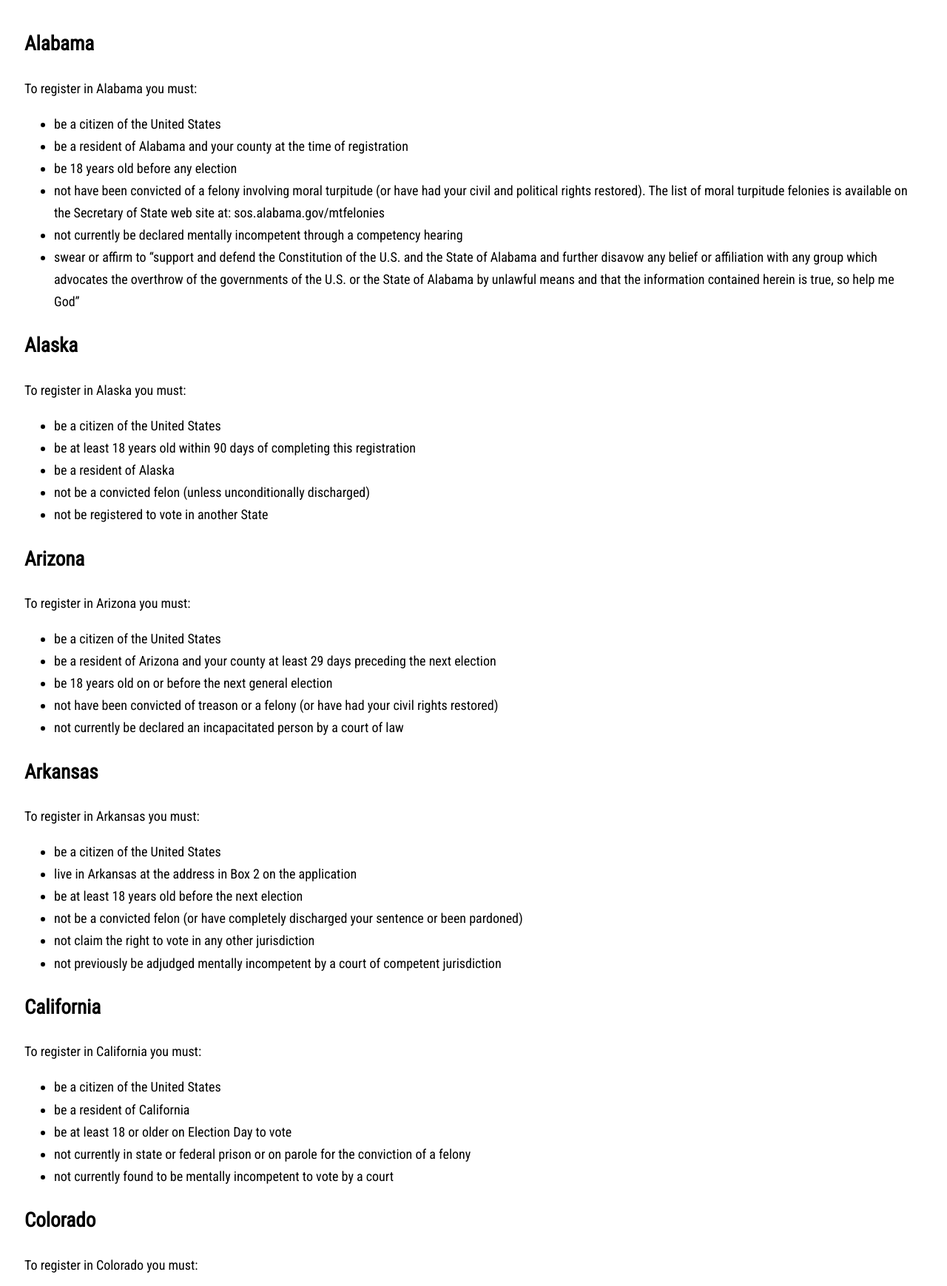
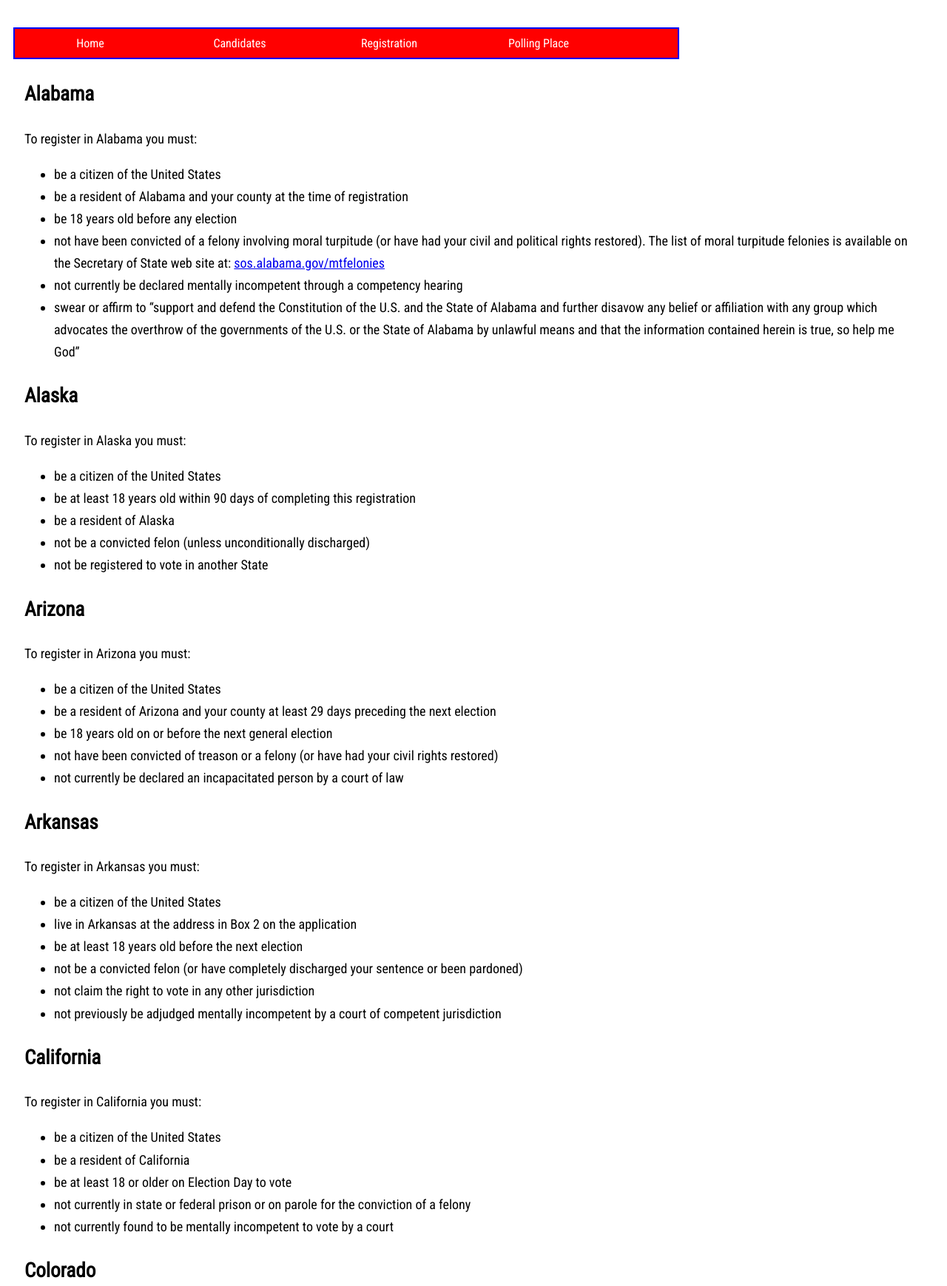
Before and after one commit to minestronesoprano/politips, a Python web app: template templates/register.html in a window 1280 px wide. Shown: the part 181-1920 px from the top of the page at 74% size. Run offline with Jinja, Linux system fonts and the light colour scheme; the template is opened without the code that fills it, so the values that code supplies are empty.

Commit message:
Added a navigation bar

```diff
--- a/templates/register.css
+++ b/templates/register.css
@@ -15,3 +15,31 @@ body{
   font-family: 'Roboto Condensed', sans-serif;
   margin: 25px 25px 25px 25px;
 }
+
+#navigation{
+  margin: 10px;
+  width: 900px;
+}
+
+#navigation ul{
+list-style-type:none;
+margin: 0;
+padding: 0;
+overflow: hidden;
+background-color: red;
+border: 2px solid blue;
+}
+
+#navigation li{
+  float: left;
+  width: 200px;
+  margin-left: 2px;
+}
+
+#navigation li a{
+  display: block;
+  color: white;
+  text-align: center;
+  padding: 10px 16px;
+  text-decoration: none;
+}
--- a/templates/register.html
+++ b/templates/register.html
@@ -11,6 +11,13 @@
     <h1>Registering To Vote</h1>
     <h2>Voter Registration Rules</h2>
   </section>
+  <section id="navigation">
+  <ul>
+    <li><a href="">Home</a></li>
+    <li><a href="">Candidates</a></li>
+    <li><a href="">Registration</a></li>
+    <li><a href="">Polling Place</a></li>
+    </section>
     <section id="registration-rules">
     <p> </p>
     <h1>Alabama</h1>
@@ -20,7 +27,7 @@
       <li> be a resident of Alabama and your county at the time of registration </li>
       <li> be 18 years old before any election </li>
       <li> not have been convicted of a felony involving moral turpitude (or have had your civil and political rights restored).
-          The list of moral turpitude felonies is available on the Secretary of State web site at: sos.alabama.gov/mtfelonies</li>
+          The list of moral turpitude felonies is available on the Secretary of State web site at: <a href="sos.alabama.gov/mtfelonies">sos.alabama.gov/mtfelonies</a></li>
       <li>not currently be declared mentally incompetent through a competency hearing</li>
       <li>swear or affirm to “support and defend the Constitution of the U.S. and the State of Alabama and further disavow any belief or affiliation
           with any group which advocates the overthrow of the governments of the U.S. or the State of Alabama by unlawful means and that the information contained herein is true, so help me God”</li>
```
